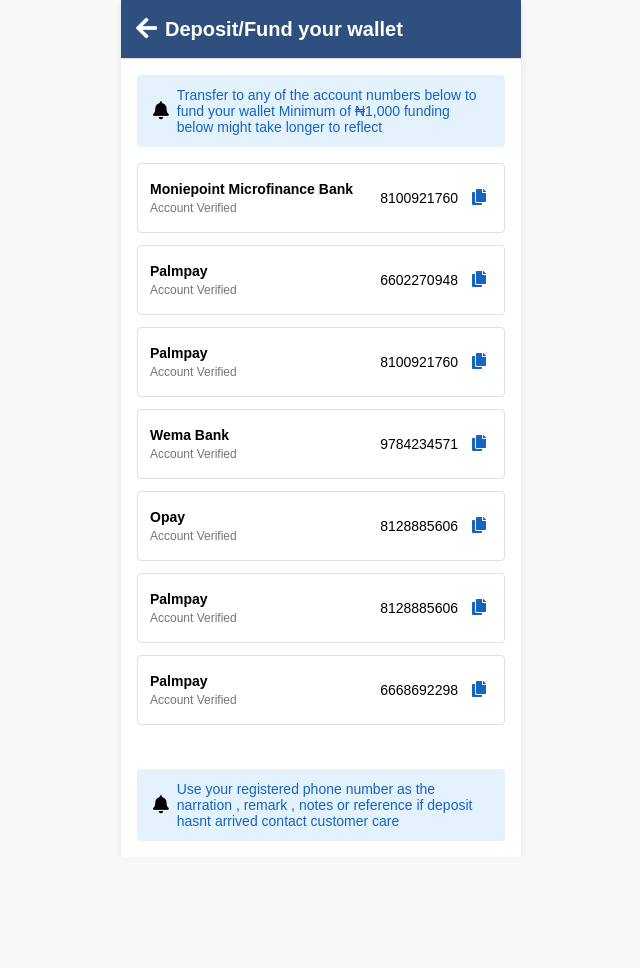
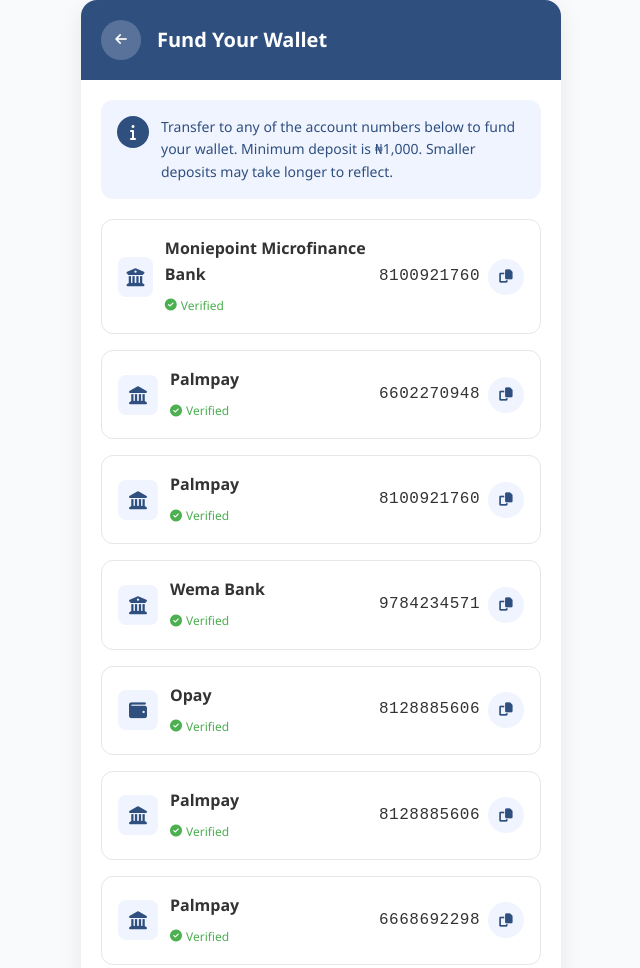
Before and after one commit to bluebeetle53/Moniebase, a plain HTML site: page deposit.html in a window 1280 px wide. Shown: the top 968 px of the page, without its empty margins (319-959 px from the left). Before the commit the page ends 857 px from the top, so only its background shows below. Drawn offline with Linux system fonts and the light colour scheme.

Commit message:
Update deposit.html

```diff
--- a/deposit.html
+++ b/deposit.html
@@ -3,150 +3,262 @@
   <head>
     <meta charset="UTF-8" />
     <meta name="viewport" content="width=device-width, initial-scale=1.0" />
-    <title>Virtual Account</title>
+    <title>Deposit to Wallet</title>
+    <link
+      rel="stylesheet"
+      href="https://cdnjs.cloudflare.com/ajax/libs/font-awesome/6.4.0/css/all.min.css"
+    />
     <style>
-      /* styles.css */
-      body {
-        font-family: Arial, sans-serif;
+      :root {
+        --primary: #2f4f7f;
+        --primary-dark: #2f4f7f;
+        --secondary: #f0f4ff;
+        --text-dark: #333333;
+        --text-light: #757575;
+        --success: #4caf50;
+        --warning: #ff9800;
+        --surface: #ffffff;
+        --border: #e6e6e6;
+      }
+
+      * {
         margin: 0;
         padding: 0;
-        background-color: #f8f8f8;
+        box-sizing: border-box;
+      }
+
+      body {
+        font-family: "Segoe UI", Roboto, Oxygen, Ubuntu, Cantarell, "Open Sans",
+          "Helvetica Neue", sans-serif;
+        background-color: #f9fafc;
+        color: var(--text-dark);
+        line-height: 1.6;
       }
 
       .container {
-        width: 100%;
-        max-width: 400px;
+        max-width: 480px;
         margin: 0 auto;
-        background-color: #ffffff;
-        box-shadow: 0 4px 6px rgba(0, 0, 0, 0.1);
-        border-radius: 0px;
+        background-color: var(--surface);
+        box-shadow: 0 8px 24px rgba(0, 0, 0, 0.08);
+        border-radius: 16px;
         overflow: hidden;
       }
 
       header {
+        background-color: var(--primary);
+        padding: 20px;
+        position: relative;
+      }
+
+      .header-content {
         display: flex;
         align-items: center;
-        padding: 15px;
-        background-color: #2f4f7f;
-        border-bottom: 1px solid #e0e0e0;
+        gap: 16px;
       }
 
-      header .back-arrow {
-        font-size: 24px;
-        margin-right: 8px;
+      .back-button {
+        background: rgba(255, 255, 255, 0.2);
+        border: none;
+        color: white;
+        height: 40px;
+        width: 40px;
+        border-radius: 50%;
+        display: flex;
+        align-items: center;
+        justify-content: center;
         cursor: pointer;
-        color: #ffffff;
+        transition: background 0.2s;
+      }
+
+      .back-button:hover {
+        background: rgba(255, 255, 255, 0.3);
       }
 
       header h1 {
+        color: white;
         font-size: 20px;
-        margin: 0;
-        font-weight: bold;
-        color: #ffffff;
+        font-weight: 600;
       }
 
-      .alert {
+      .info-card {
+        background-color: var(--secondary);
+        margin: 20px;
+        border-radius: 12px;
+        padding: 16px;
+        display: flex;
+        align-items: flex-start;
+        gap: 12px;
+      }
+
+      .info-icon {
+        background-color: var(--primary);
+        color: white;
+        height: 32px;
+        width: 32px;
+        border-radius: 50%;
         display: flex;
         align-items: center;
-        background-color: #e3f2fd;
-        padding: 12px 16px;
-        border-radius: 4px;
-        margin: 16px;
+        justify-content: center;
+        flex-shrink: 0;
       }
 
-      .alert .bell-icon {
-        font-size: 18px;
-        margin-right: 8px;
-      }
-
-      .alert p {
+      .info-text {
         font-size: 14px;
-        margin: 0;
-        color: #1565c0;
+        color: var(--primary-dark);
       }
 
       .account-list {
-        padding: 0 16px 16px;
+        padding: 0 20px 20px;
       }
 
       .account-item {
+        background-color: var(--surface);
+        border: 1px solid var(--border);
+        border-radius: 12px;
+        padding: 16px;
+        margin-bottom: 16px;
         display: flex;
         justify-content: space-between;
         align-items: center;
-        background-color: #ffffff;
-        padding: 12px;
-        margin-bottom: 12px;
-        border: 1px solid #e0e0e0;
-        border-radius: 4px;
+        transition: transform 0.2s, box-shadow 0.2s;
+      }
+
+      .account-item:hover {
+        transform: translateY(-2px);
+        box-shadow: 0 6px 12px rgba(0, 0, 0, 0.05);
       }
 
       .bank-details {
-        max-width: 60%;
+        display: flex;
+        align-items: center;
+        gap: 12px;
+      }
+
+      .bank-icon {
+        background-color: var(--secondary);
+        color: var(--primary);
+        height: 40px;
+        width: 40px;
+        border-radius: 8px;
+        display: flex;
+        align-items: center;
+        justify-content: center;
+        font-size: 18px;
+      }
+
+      .bank-info {
+        flex-grow: 1;
       }
 
       .bank-name {
-        font-size: 14px;
-        font-weight: bold;
-        margin: 0 0 4px;
+        font-size: 16px;
+        font-weight: 600;
+        margin-bottom: 4px;
       }
 
-      .account-name {
+      .verified-tag {
+        display: inline-flex;
+        align-items: center;
+        gap: 4px;
         font-size: 12px;
-        color: #757575;
-        margin: 0;
+        color: var(--success);
       }
 
-      .account-info {
+      .account-number-section {
         display: flex;
         align-items: center;
+        gap: 8px;
       }
 
       .account-number {
-        font-size: 14px;
-        margin-right: 8px;
+        font-size: 16px;
+        font-weight: 500;
+        font-family: monospace;
+        letter-spacing: 0.5px;
       }
 
       .copy-btn {
-        font-size: 16px;
+        background-color: var(--secondary);
+        color: var(--primary);
+        border: none;
+        height: 36px;
+        width: 36px;
+        border-radius: 50%;
+        display: flex;
+        align-items: center;
+        justify-content: center;
         cursor: pointer;
-        border: none;
-        background: none;
-        color: #1565c0;
+        transition: background 0.2s;
+      }
+
+      .copy-btn:hover {
+        background-color: #e1e8ff;
+      }
+
+      .toast {
+        position: fixed;
+        bottom: 20px;
+        left: 50%;
+        transform: translateX(-50%);
+        background-color: var(--text-dark);
+        color: white;
+        padding: 12px 24px;
+        border-radius: 8px;
+        font-size: 14px;
+        display: none;
+        z-index: 1000;
+        box-shadow: 0 4px 12px rgba(0, 0, 0, 0.15);
+      }
+
+      .footer-note {
+        margin-top: 8px;
+        padding: 0 20px 24px;
+        text-align: center;
+        font-size: 13px;
+        color: var(--text-light);
       }
     </style>
-    <link
-      rel="stylesheet"
-      href="https://cdnjs.cloudflare.com/ajax/libs/font-awesome/5.15.4/css/all.min.css"
-    />
   </head>
   <body>
     <div class="container">
       <header>
-        <span class="back-arrow"
-          ><i
-            class="fas fa-arrow-left"
+        <div class="header-content">
+          <button
+            class="back-button"
             onclick="window.location.href='home.html';"
-          ></i
-        ></span>
-        <h1>Deposit/Fund your wallet</h1>
+          >
+            <i class="fas fa-arrow-left"></i>
+          </button>
+          <h1>Fund Your Wallet</h1>
+        </div>
       </header>
 
-      <div class="alert">
-        <span class="bell-icon"><i class="fas fa-bell"></i></span>
-        <p>
-          Transfer to any of the account numbers below to fund your wallet
-          Minimum of ₦1,000 funding below might take longer to reflect
-        </p>
+      <div class="info-card">
+        <div class="info-icon">
+          <i class="fas fa-info"></i>
+        </div>
+        <div class="info-text">
+          Transfer to any of the account numbers below to fund your wallet.
+          Minimum deposit is ₦1,000. Smaller deposits may take longer to
+          reflect.
+        </div>
       </div>
 
       <div class="account-list">
         <div class="account-item">
           <div class="bank-details">
+            <div class="bank-icon">
+              <i class="fas fa-university"></i>
+            </div>
+            <div class="bank-info">
               <p class="bank-name">Moniepoint Microfinance Bank</p>
-            <p class="account-name">Account Verified</p>
+              <p class="verified-tag">
+                <i class="fas fa-check-circle"></i> Verified
+              </p>
             </div>
-          <div class="account-info">
-            <p class="account-number">8100921760</p>
+          </div>
+          <div class="account-number-section">
+            <span class="account-number">8100921760</span>
             <button class="copy-btn" onclick="copyToClipboard('8100921760')">
               <i class="fas fa-copy"></i>
             </button>
@@ -155,11 +267,18 @@
 
         <div class="account-item">
           <div class="bank-details">
+            <div class="bank-icon">
+              <i class="fas fa-landmark"></i>
+            </div>
+            <div class="bank-info">
               <p class="bank-name">Palmpay</p>
-            <p class="account-name">Account Verified</p>
+              <p class="verified-tag">
+                <i class="fas fa-check-circle"></i> Verified
+              </p>
             </div>
-          <div class="account-info">
-            <p class="account-number">6602270948</p>
+          </div>
+          <div class="account-number-section">
+            <span class="account-number">6602270948</span>
             <button class="copy-btn" onclick="copyToClipboard('6602270948')">
               <i class="fas fa-copy"></i>
             </button>
@@ -168,11 +287,18 @@
 
         <div class="account-item">
           <div class="bank-details">
+            <div class="bank-icon">
+              <i class="fas fa-landmark"></i>
+            </div>
+            <div class="bank-info">
               <p class="bank-name">Palmpay</p>
-            <p class="account-name">Account Verified</p>
+              <p class="verified-tag">
+                <i class="fas fa-check-circle"></i> Verified
+              </p>
             </div>
-          <div class="account-info">
-            <p class="account-number">8100921760</p>
+          </div>
+          <div class="account-number-section">
+            <span class="account-number">8100921760</span>
             <button class="copy-btn" onclick="copyToClipboard('8100921760')">
               <i class="fas fa-copy"></i>
             </button>
@@ -181,11 +307,18 @@
 
         <div class="account-item">
           <div class="bank-details">
+            <div class="bank-icon">
+              <i class="fas fa-university"></i>
+            </div>
+            <div class="bank-info">
               <p class="bank-name">Wema Bank</p>
-            <p class="account-name">Account Verified</p>
+              <p class="verified-tag">
+                <i class="fas fa-check-circle"></i> Verified
+              </p>
             </div>
-          <div class="account-info">
-            <p class="account-number">9784234571</p>
+          </div>
+          <div class="account-number-section">
+            <span class="account-number">9784234571</span>
             <button class="copy-btn" onclick="copyToClipboard('9784234571')">
               <i class="fas fa-copy"></i>
             </button>
@@ -194,11 +327,18 @@
 
         <div class="account-item">
           <div class="bank-details">
+            <div class="bank-icon">
+              <i class="fas fa-wallet"></i>
+            </div>
+            <div class="bank-info">
               <p class="bank-name">Opay</p>
-            <p class="account-name">Account Verified</p>
+              <p class="verified-tag">
+                <i class="fas fa-check-circle"></i> Verified
+              </p>
             </div>
-          <div class="account-info">
-            <p class="account-number">8128885606</p>
+          </div>
+          <div class="account-number-section">
+            <span class="account-number">8128885606</span>
             <button class="copy-btn" onclick="copyToClipboard('8128885606')">
               <i class="fas fa-copy"></i>
             </button>
@@ -207,11 +347,18 @@
 
         <div class="account-item">
           <div class="bank-details">
+            <div class="bank-icon">
+              <i class="fas fa-landmark"></i>
+            </div>
+            <div class="bank-info">
               <p class="bank-name">Palmpay</p>
-            <p class="account-name">Account Verified</p>
+              <p class="verified-tag">
+                <i class="fas fa-check-circle"></i> Verified
+              </p>
             </div>
-          <div class="account-info">
-            <p class="account-number">8128885606</p>
+          </div>
+          <div class="account-number-section">
+            <span class="account-number">8128885606</span>
             <button class="copy-btn" onclick="copyToClipboard('8128885606')">
               <i class="fas fa-copy"></i>
             </button>
@@ -220,11 +367,18 @@
 
         <div class="account-item">
           <div class="bank-details">
+            <div class="bank-icon">
+              <i class="fas fa-landmark"></i>
+            </div>
+            <div class="bank-info">
               <p class="bank-name">Palmpay</p>
-            <p class="account-name">Account Verified</p>
+              <p class="verified-tag">
+                <i class="fas fa-check-circle"></i> Verified
+              </p>
             </div>
-          <div class="account-info">
-            <p class="account-number">6668692298</p>
+          </div>
+          <div class="account-number-section">
+            <span class="account-number">6668692298</span>
             <button class="copy-btn" onclick="copyToClipboard('6668692298')">
               <i class="fas fa-copy"></i>
             </button>
@@ -232,18 +386,35 @@
         </div>
       </div>
 
-      <div class="alert">
-        <span class="bell-icon"><i class="fas fa-bell"></i></span>
-        <p>
-          Use your registered phone number as the narration , remark , notes or
-          reference if deposit hasnt arrived contact customer care
-        </p>
+      <div class="info-card">
+        <div class="info-icon">
+          <i class="fas fa-exclamation-triangle"></i>
+        </div>
+        <div class="info-text">
+          Use your registered phone number as the narration, remark, notes, or
+          reference. If your deposit hasn't arrived, please contact customer
+          care.
         </div>
       </div>
+
+      <div class="footer-note">
+        All transactions are secure and processed instantly during banking
+        hours.
+      </div>
+    </div>
+
+    <div class="toast" id="toast"></div>
+
     <script>
       function copyToClipboard(accountNumber) {
         navigator.clipboard.writeText(accountNumber).then(() => {
-          alert("Account number copied to clipboard: " + accountNumber);
+          const toast = document.getElementById("toast");
+          toast.textContent = `Account number ${accountNumber} copied!`;
+          toast.style.display = "block";
+
+          setTimeout(() => {
+            toast.style.display = "none";
+          }, 2000);
         });
       }
     </script>
```
Lines whose indentation alone changed are shown as unchanged.
